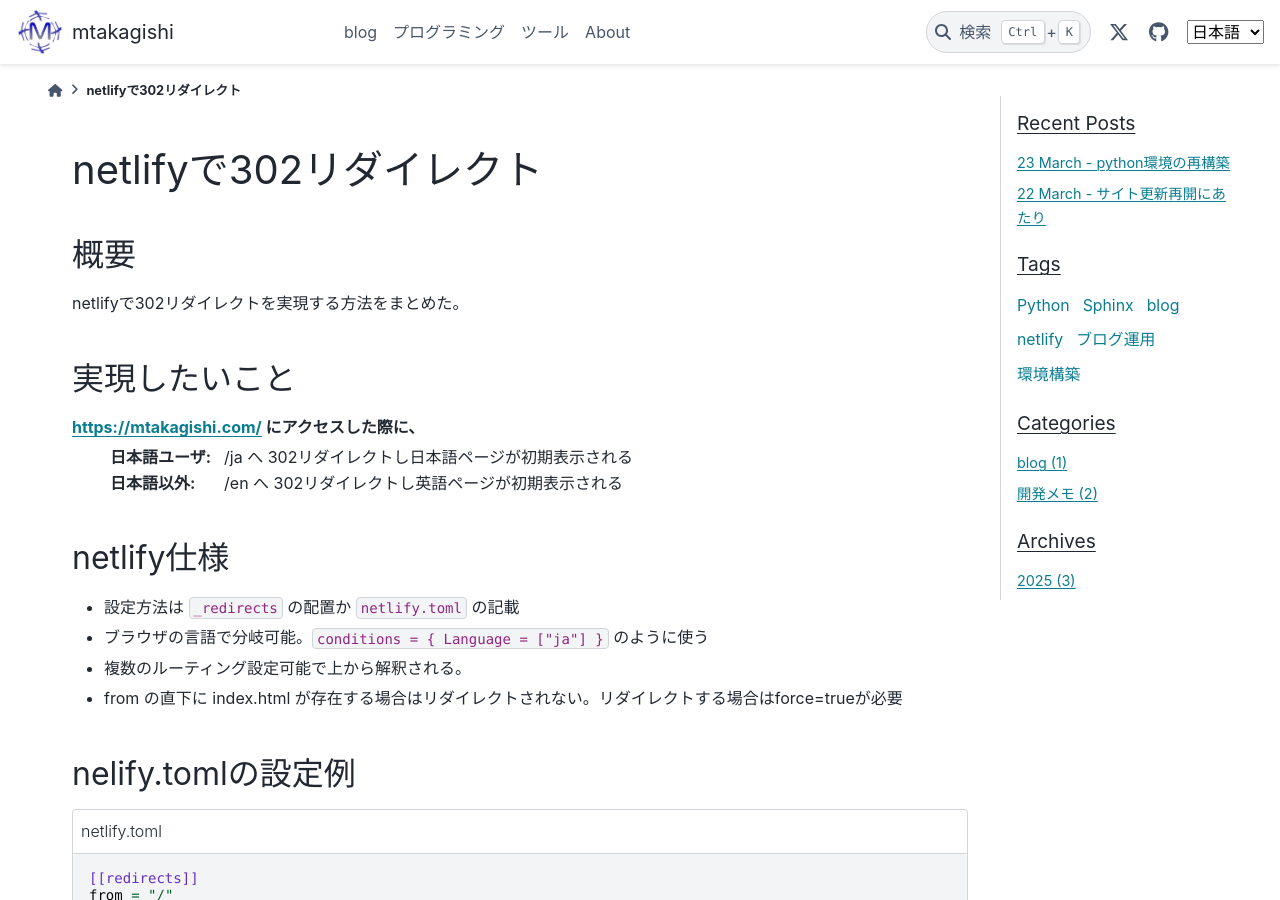
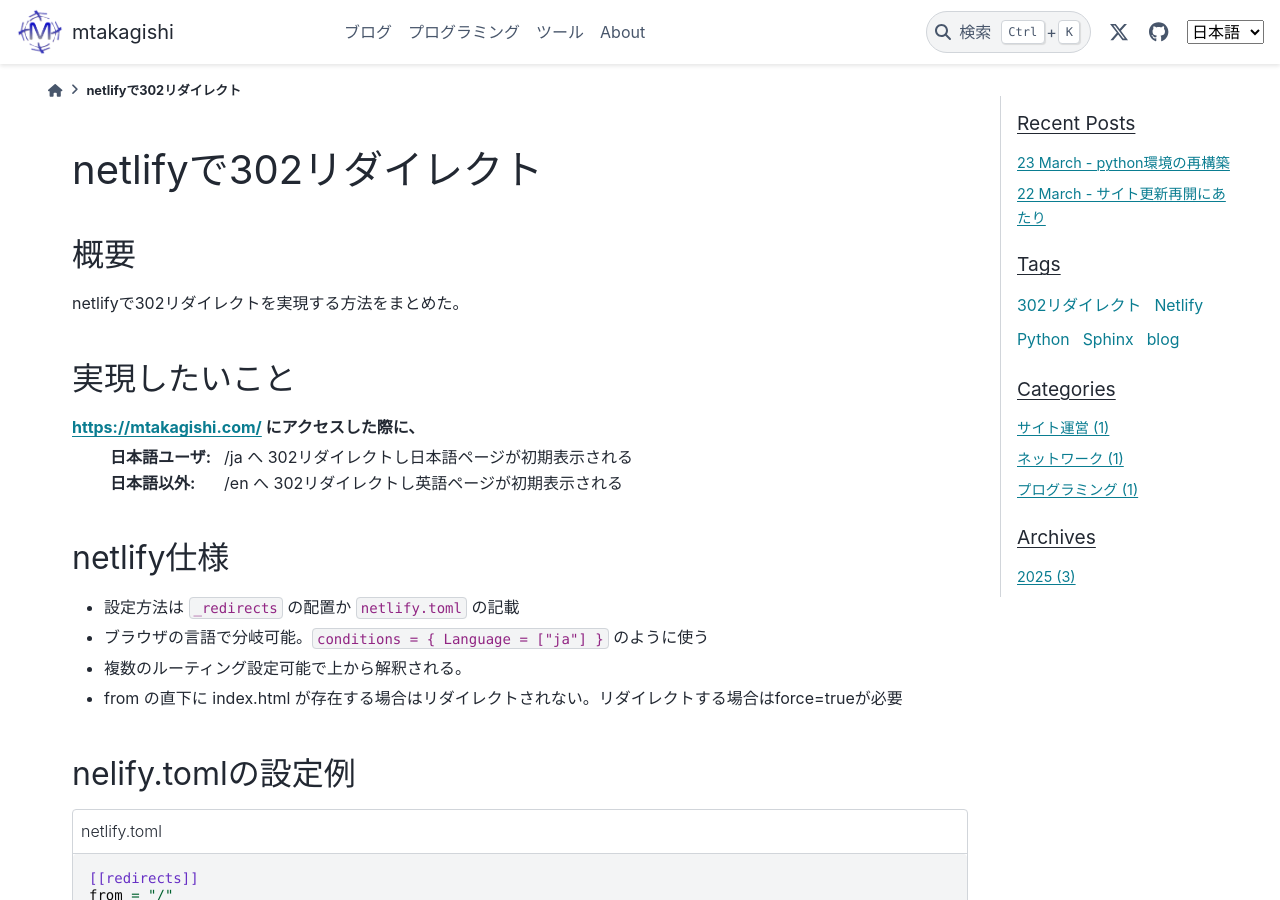
Before and after one commit to mtakagishi/note, a Sphinx documentation site: the page built from docs/posts/2025-03-23-002.rst, in a window 1280 px wide and 900 px high. Built offline with Sphinx 7.4.7 and the PyData theme 0.15.4, drawn with Linux system fonts in a browser that asks for light colours.

Commit message:
ablog導入

```diff
--- a/docs/posts/2025-03-22-001.rst
+++ b/docs/posts/2025-03-22-001.rst
@@ -1,6 +1,6 @@
 .. post:: 2025-03-22
   :tags: Sphinx, blog
-  :category: blog
+  :category: サイト運営
   :author: mtakagishi
   :language: ja
 
--- a/docs/posts/2025-03-23-001.rst
+++ b/docs/posts/2025-03-23-001.rst
@@ -1,6 +1,6 @@
 .. post:: 2025-03-23
-  :tags: Python, 環境構築
-  :category: 開発メモ
+  :tags: Python
+  :category: プログラミング
   :author: mtakagishi
   :language: ja
 
--- a/docs/posts/2025-03-23-002.rst
+++ b/docs/posts/2025-03-23-002.rst
@@ -1,6 +1,6 @@
 .. post:: 2025-03-23
-  :tags: netlify, ブログ運用
-  :category: 開発メモ
+  :tags: Netlify,302リダイレクト
+  :category: ネットワーク
   :author: mtakagishi
   :language: ja
 
--- a/docs/posts/index.rst
+++ b/docs/posts/index.rst
@@ -1,5 +1,5 @@
 ============
-blog
+ブログ
 ============
 
 .. postlist::
```
